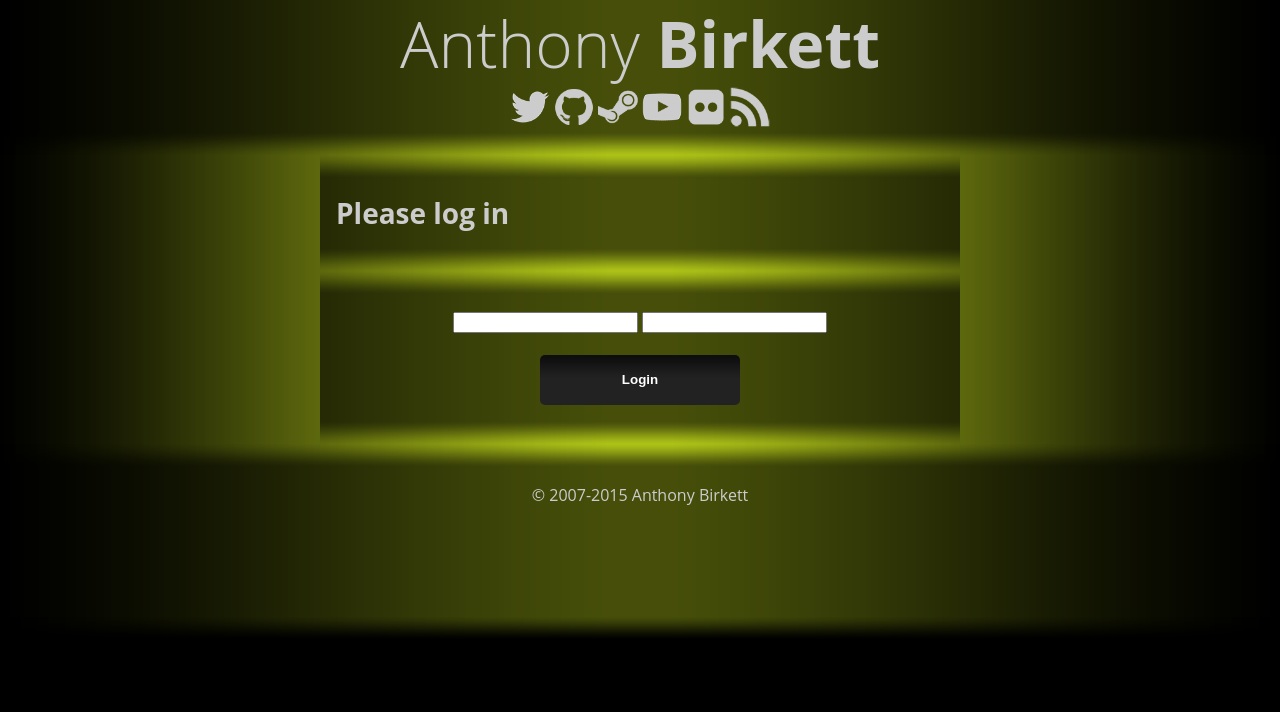
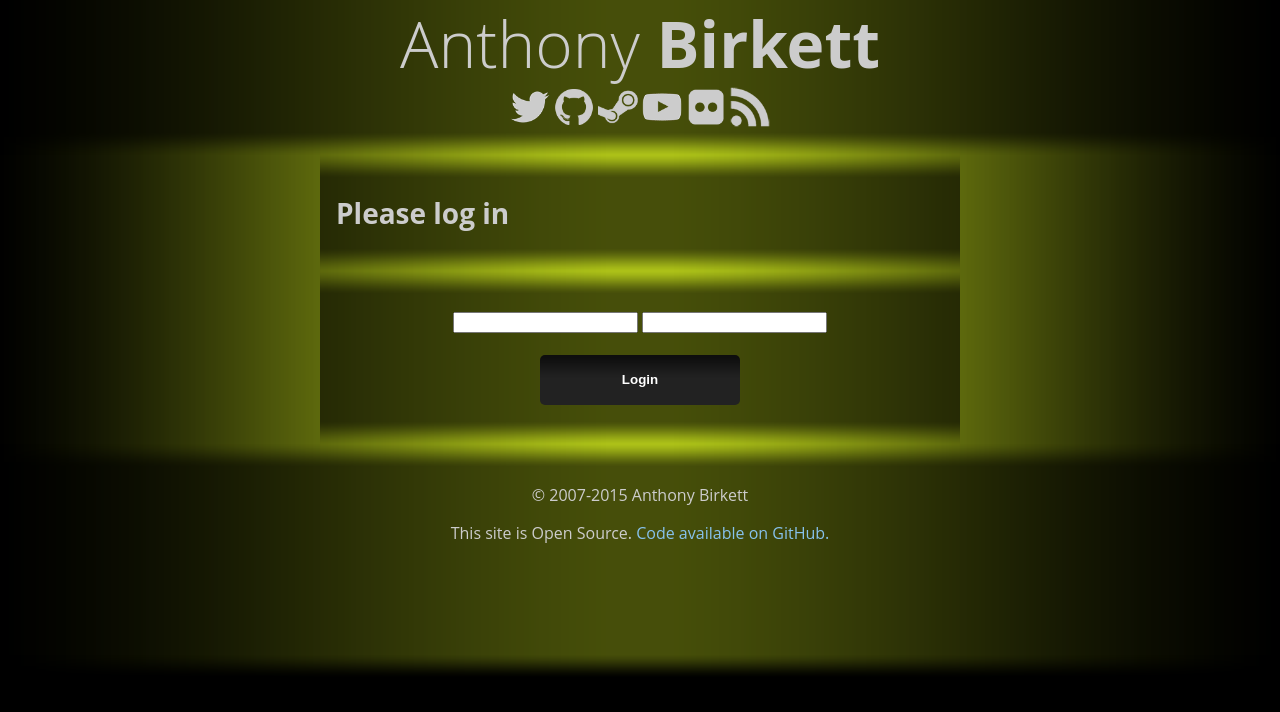
Before and after one commit to birkett/a-birkett.co.uk, a PHP site: page /admin/index.php in a window 1280 px wide. Shown: the top 712 px of the page. Run offline with PHP 8.4, Linux system fonts and the light colour scheme.

Commit message:
Added link to GitHub repo in the footer.

```diff
--- a/template/page.tpl
+++ b/template/page.tpl
@@ -45,6 +45,7 @@
 			<div class="fadein"></div>
 			<div class="footer">
 				<p>&copy; 2007-{THISYEAR} Anthony Birkett</p>
+				<p>This site is Open Source. <a href="https://www.github.com/birkett/a-birkett.co.uk" target="_blank">Code available on GitHub.</a></p>
 				<ins class="adsbygoogle" data-ad-client="ca-pub-3491498523960183" data-ad-slot="5861200158"></ins>
 				<div class="fadeblack"></div>
 			</div>
```
